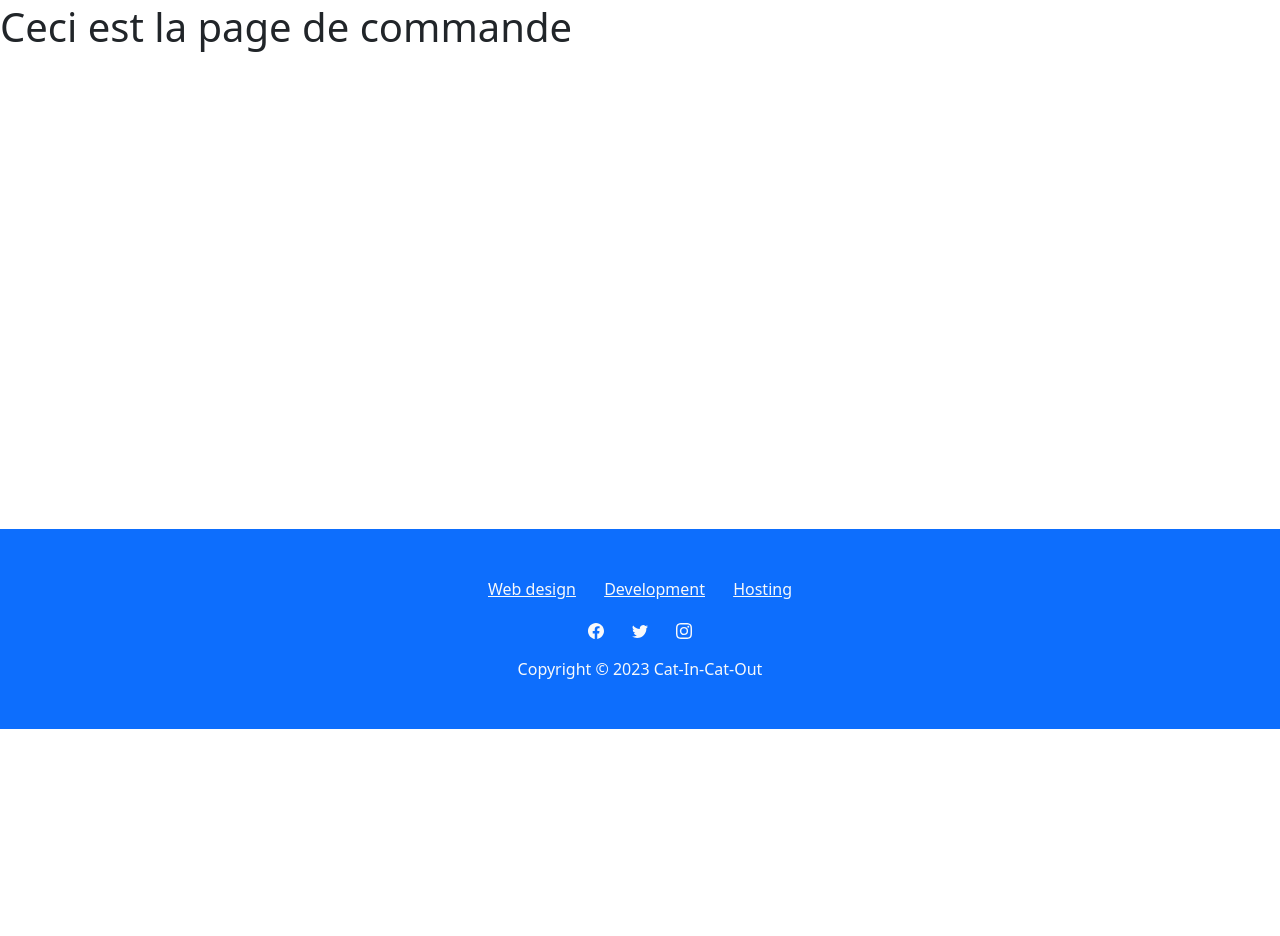
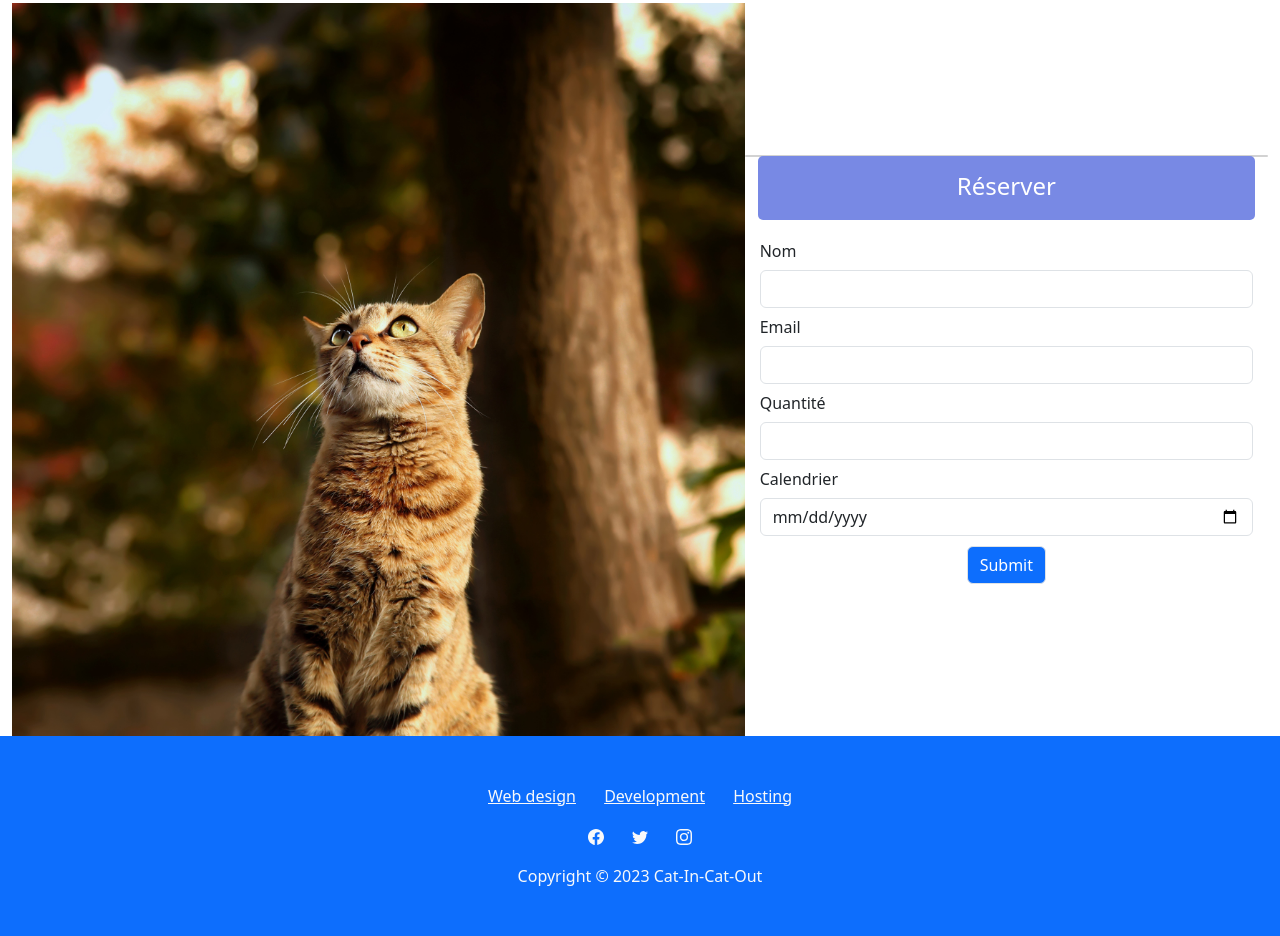
Before and after one commit to a-kalin0/Cat-In-Cat-Out, a Django app: page /CICO/commande in a window 1280 px wide. Shown: the part 71-1007 px from the top of the page. Before the commit the page ends 800 px from the top, so only its background shows below. Run offline with Django 4.2, Linux system fonts and the light colour scheme; some libraries are stand-ins or nearby versions.

Commit message:
commande page added

```diff
--- a/templates/CICO/commande.html
+++ b/templates/CICO/commande.html
@@ -1,6 +1,79 @@
-{% extends "base.html" %}
-{% block content %}
-    <h1>Ceci est la page de commande</h1>
-
-
+{% extends "base.html" %} {% load static %} {% block content %}
+<div class="container-fluid d-inline">
+  <div class="row g-0 d-inline d-md-inline d-lg-flex d-xl-flex d-xxl-flex">
+    <div
+      class="col-lg-7 col-xl-7 col-xxl-7 d-none d-sm-none d-md-none d-lg-block d-xl-block d-xxl-block"
+      style="padding: 0px"
+    >
+      <img
+        class="img-fluid"
+        src="{% static 'CICO/img/pexels-nishant-aneja-2361952.jpg' %}"
+        height="50%"
+        width="100%"
+      />
+    </div>
+    <div
+      class="col-lg-5 col-xl-5 col-xxl-5 offset-xl-0 offset-xxl-0 text-center align-self-center"
+    >
+      <div class="row g-0">
+        <div class="col" style="height: 87px">
+          <div class="card" style="margin-top: 10px">
+            <div
+              class="card-img-overlay text-center"
+              style="
+                background: #7889e4;
+                color: var(--bs-body-bg);
+                height: 64px;
+                margin-right: 12px;
+                margin-left: 12px;
+              "
+            >
+              <h4 class="text-center">Réserver</h4>
+            </div>
+          </div>
+        </div>
+      </div>
+      <div class="row g-0">
+        <div class="col" style="margin-left: 15px; margin-right: 15px">
+          <form>
+            <input
+              class="form-control-plaintext"
+              type="text"
+              value="Nom"
+              readonly=""
+            /><input class="form-control" type="text" /><input
+              class="form-control-plaintext"
+              type="text"
+              value="Email"
+              readonly=""
+            /><input class="form-control" type="email" required="" /><input
+              class="form-control-plaintext"
+              type="text"
+              value="Quantité"
+              readonly=""
+            /><input
+              class="form-control"
+              type="number"
+              min="0"
+              max="10"
+              required=""
+              data-bs-theme="light"
+            /><input
+              class="form-control-plaintext"
+              type="text"
+              value="Calendrier"
+              readonly=""
+            /><input class="form-control" type="date" /><input
+              class="btn border rounded btn-primary d-block mx-auto"
+              type="submit"
+              style="margin-top: 10px; text-align: center; margin-bottom: 10px"
+              data-bs-theme="light"
+              required=""
+            />
+          </form>
+        </div>
+      </div>
+    </div>
+  </div>
+</div>
 {% endblock %}
--- a/templates/base.html
+++ b/templates/base.html
@@ -30,6 +30,11 @@
       href="{% static 'fontawesomefree/css/solid.css' %}"
       rel="stylesheet"
       type="text/css"
+    />
+    <link
+      rel="stylesheet"
+      type="text/css"
+      href="{% static 'CICO/Bootstrap-Calendar.css' %}"
     />
   </head>
   <body class="d-flex flex-column min-vh-100">
```
